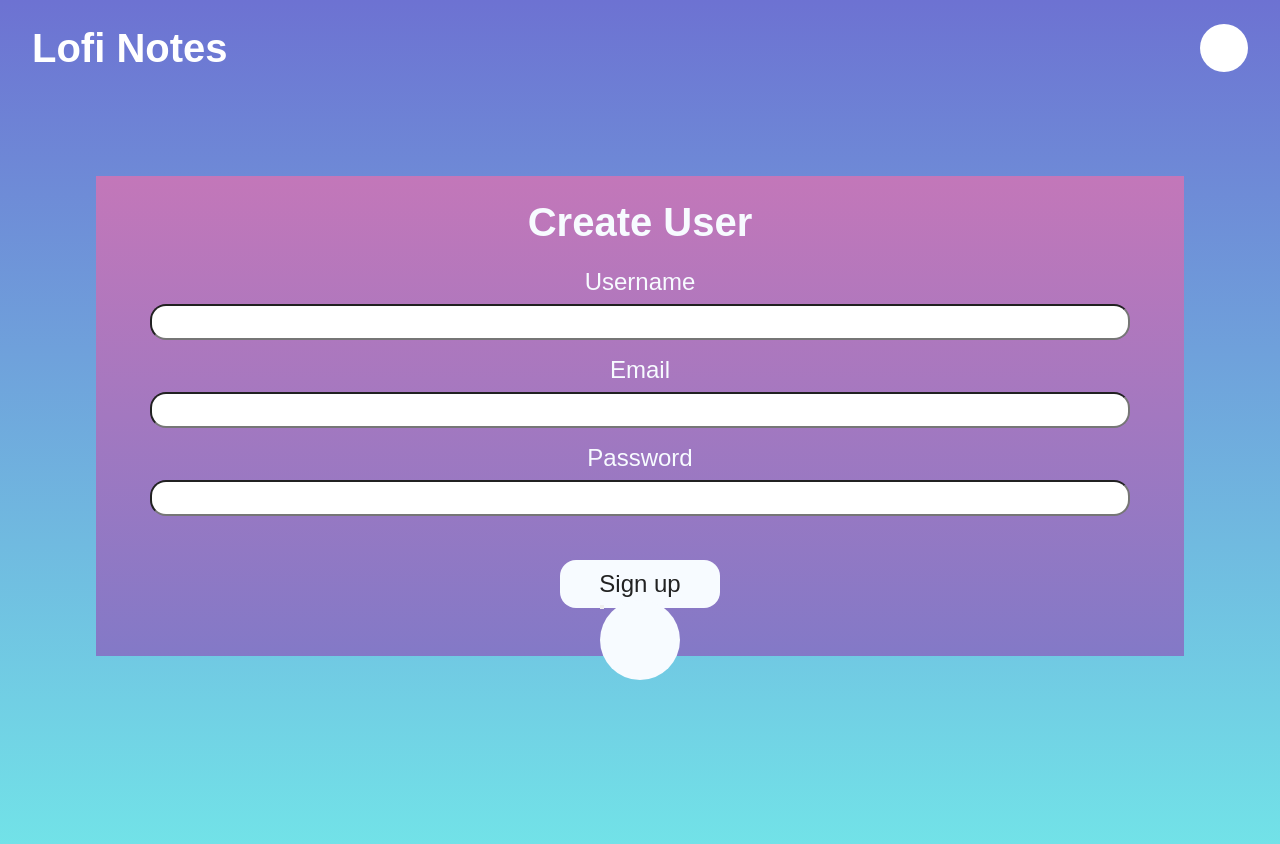
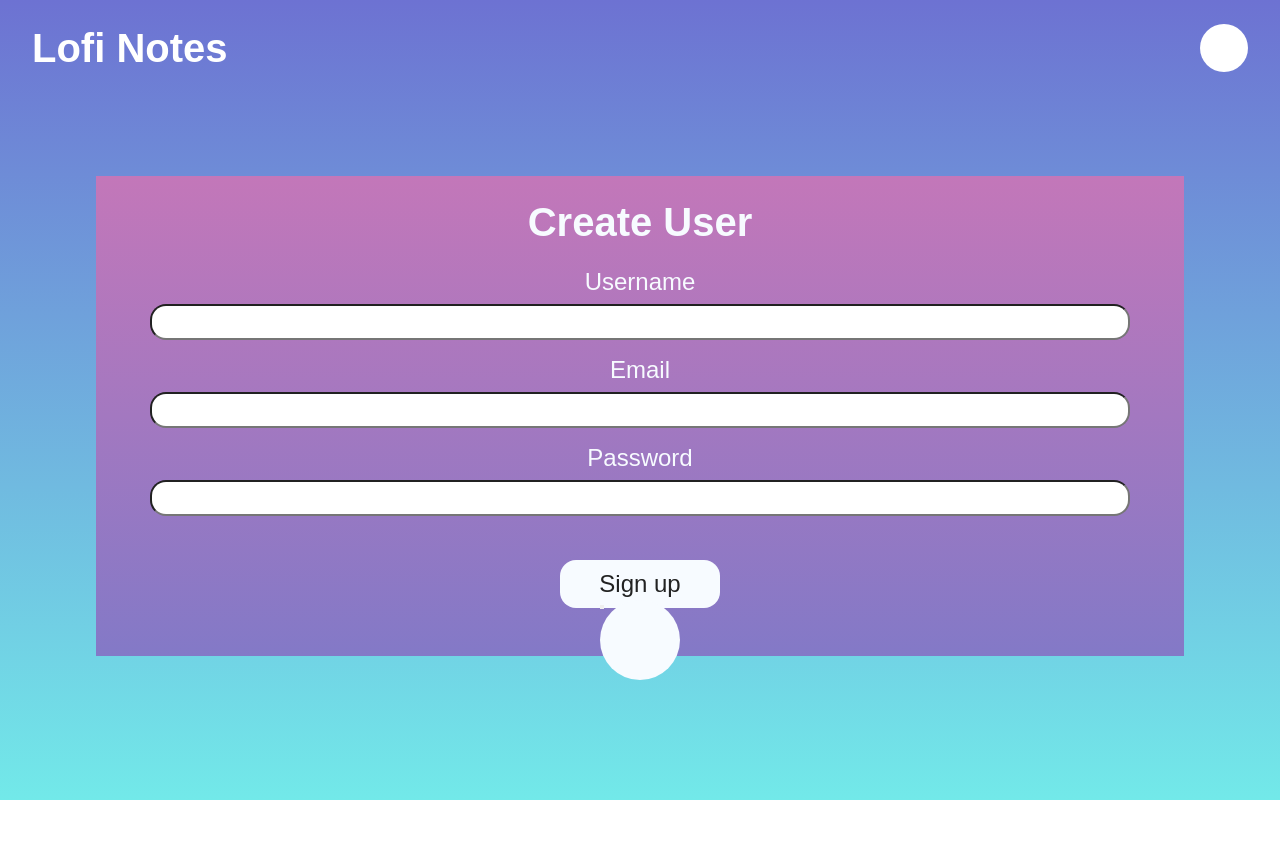
Before and after one commit to eea88/lofi-notes-app, a React (Vite) app: page /#/users/create in a window 1280 px wide. Shown: the top 844 px of the page. After the commit the page ends 800 px from the top, so only its background shows below. Built offline with nearby package versions, Linux system fonts and the light colour scheme; no server answers; a web font is replaced by a local one.

Commit message:
app user and css tweaks

```diff
--- a/src/index.css
+++ b/src/index.css
@@ -13,7 +13,7 @@ html {
 
 
 body {
-  min-height: 100vh;
+  min-height: 100%;
   font-size: 1rem;
   background: var(--primary-bg-gradient);
    font-family:"Aldrich" , sans-serif;
@@ -32,7 +32,7 @@ p {
 }
 
 :root {
-  min-height: 100vh;
+  min-height: 100%;
 
   --primary-color: #e3eff7;
   --primary-bg-gradient: linear-gradient(to bottom, rgb(109,114,210), rgb(114,233,233));
--- a/src/pages/CreateUser.jsx
+++ b/src/pages/CreateUser.jsx
@@ -1,5 +1,5 @@
 import './CreateUser.css'
-import { Link } from 'react-router-dom';
+import { Link, useResolvedPath } from 'react-router-dom';
 import { useState, useEffect } from 'react';
 import supabase from "../supabase/config";
 import { useNavigate } from "react-router-dom";
@@ -21,9 +21,18 @@ function CreateUser (){
         function newUser() {
             supabase.auth
                 .signUp({
-                    username,
                     email,
                     password
+                })
+                .then(() => {
+                    if(error) {
+                        console.log(error);
+
+                    } else {
+                        supabase
+                            .from('users')
+                            .insert({username: username})
+                    }
                 })
                 .then(navigate("/"))
                 .catch((err) => console.error(err)
--- a/src/pages/HomePage.css
+++ b/src/pages/HomePage.css
@@ -9,7 +9,7 @@
     overflow: hidden;
 }
 
-form {
+.homepage form {
     width: 100%;
     height: 50%;
     display: flex;
```
